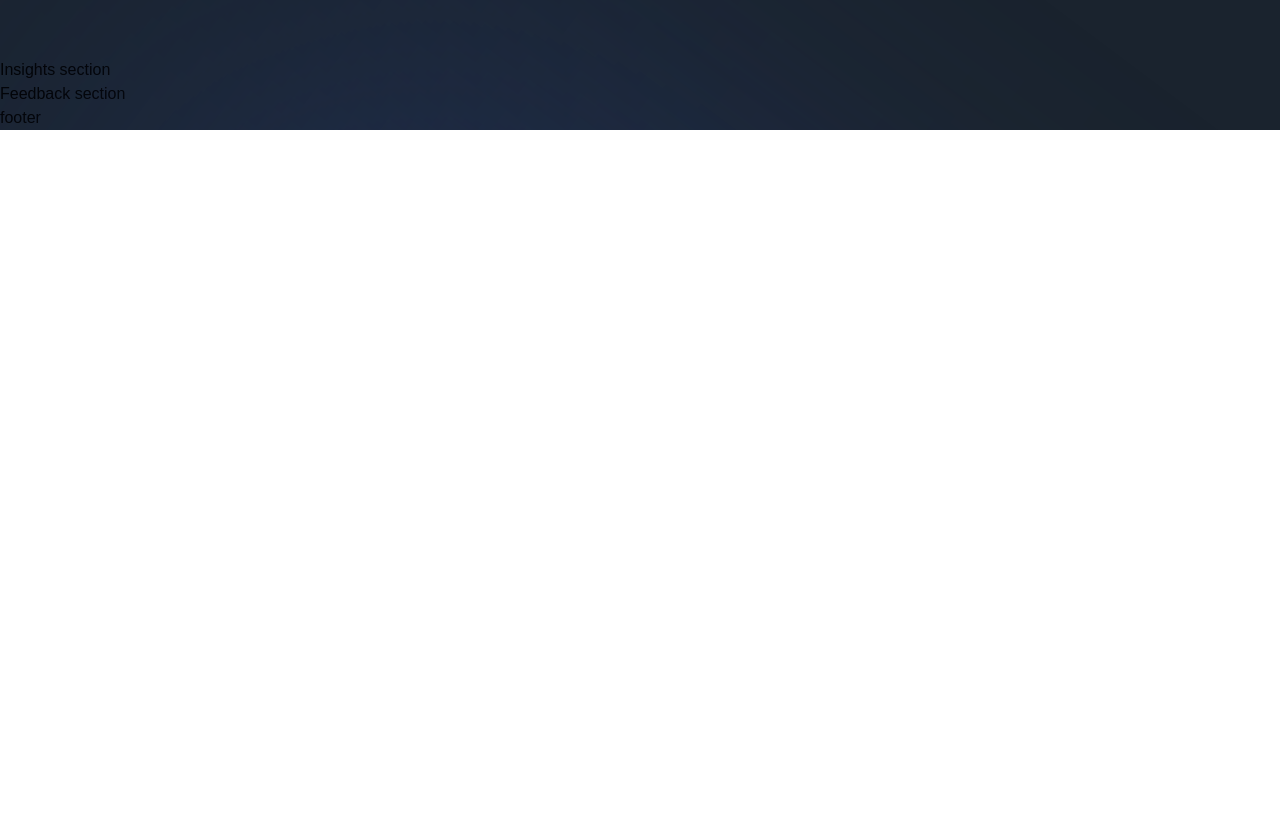
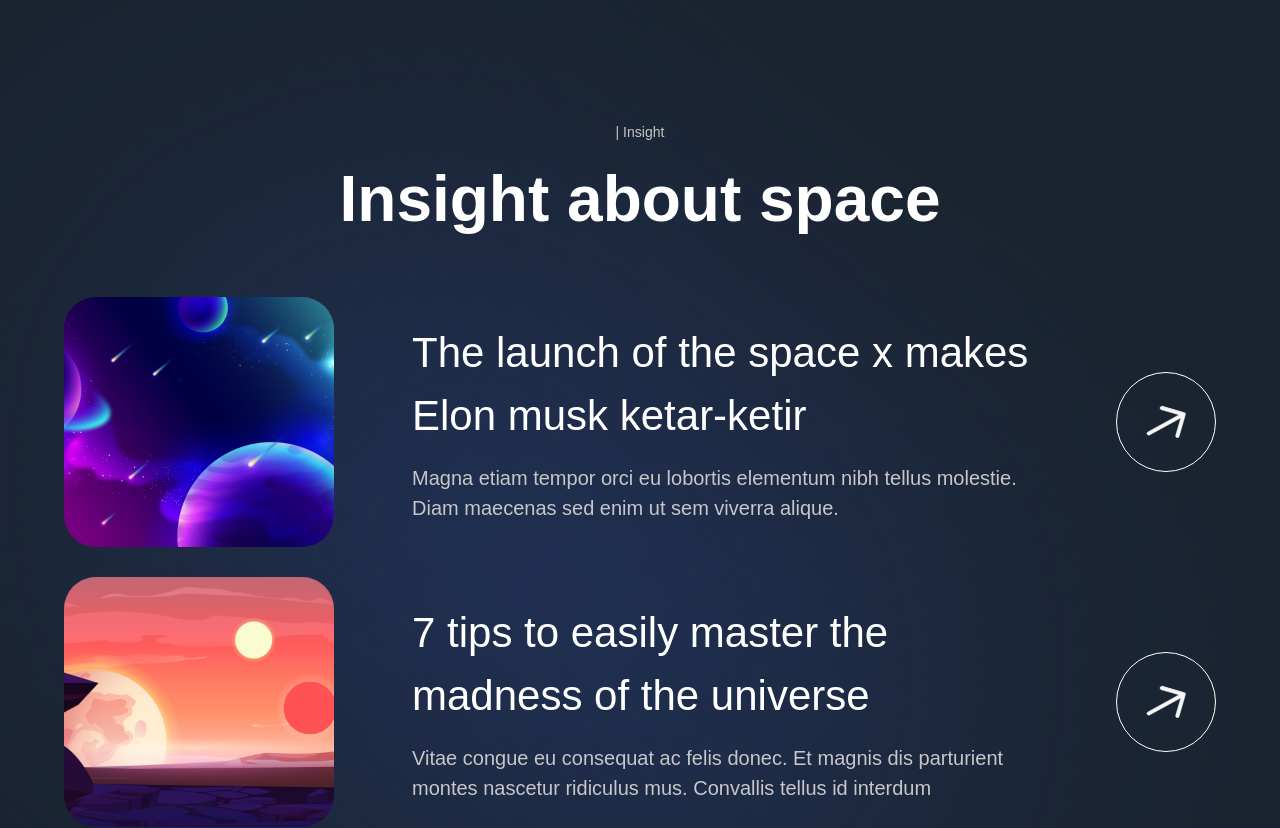
Before and after one commit to CakraDarma/Space-Blog, a Next.js app: page / in a window 1280 px wide. Shown: the part 4900-5728 px from the top of the page. Before the commit the page ends 5030 px from the top, so only its background shows below. Built offline with nearby package versions, Linux system fonts and the light colour scheme; a web font is replaced by a local one.

Commit message:
add section insights

```diff
--- a/components/InsightCard.jsx
+++ b/components/InsightCard.jsx
@@ -1,9 +1,43 @@
 'use client';
 
-const InsightCard = () => (
-  <div>
-    Insight Card
-  </div>
+import { motion } from 'framer-motion';
+
+import { fadeIn } from '../utils/motion';
+import Image from 'next/image';
+
+const InsightCard = ({ imgUrl, title, subtitle, index }) => (
+	<motion.div
+		variants={fadeIn('up', 'spring', index * 0.5, 1)}
+		className='flex md:flex-row flex-col gap-4'
+	>
+		<Image
+			width={999}
+			height={999}
+			src={imgUrl}
+			alt='planet-01'
+			className='md:w-[270px] w-full h-[250px] rounded-[32px] object-cover'
+		/>
+		<div className='w-full flex justify-between items-center'>
+			<div className='flex-1 md:ml-[62px] flex flex-col max-w-[650px]'>
+				<h4 className='font-normal lg:text-[42px] text-[26px] text-white'>
+					{title}
+				</h4>
+				<p className='mt-[16px] font-normal lg:text-[20px] text-[14px] text-secondary-white'>
+					{subtitle}
+				</p>
+			</div>
+
+			<div className='lg:flex hidden items-center justify-center w-[100px] h-[100px] rounded-full bg-transparent border-[1px] border-white'>
+				<Image
+					width={999}
+					height={999}
+					src='/arrow.svg'
+					alt='arrow'
+					className='w-[40%] h-[40%] object-contain'
+				/>
+			</div>
+		</div>
+	</motion.div>
 );
 
 export default InsightCard;
--- a/constants/index.js
+++ b/constants/index.js
@@ -50,19 +50,19 @@
 export const insights = [
 	{
 		imgUrl: '/planet-06.png',
-    title: 'The launch of the Metaverse makes Elon musk ketar-ketir',
+		title: 'The launch of the space x makes Elon musk ketar-ketir',
 		subtitle:
 			'Magna etiam tempor orci eu lobortis elementum nibh tellus molestie. Diam maecenas sed enim ut sem viverra alique.',
 	},
 	{
 		imgUrl: '/planet-07.png',
-    title: '7 tips to easily master the madness of the Metaverse',
+		title: '7 tips to easily master the madness of the universe',
 		subtitle:
 			'Vitae congue eu consequat ac felis donec. Et magnis dis parturient montes nascetur ridiculus mus. Convallis tellus id interdum',
 	},
 	{
 		imgUrl: '/planet-08.png',
-    title: 'With one platform you can explore the whole world virtually',
+		title: 'With one platform you can explore the whole world',
 		subtitle:
 			'Quam quisque id diam vel quam elementum. Viverra nam libero justo laoreet sit amet cursus sit. Mauris in aliquam sem',
 	},
--- a/sections/Insights.jsx
+++ b/sections/Insights.jsx
@@ -1,9 +1,30 @@
 'use client';
 
+import { motion } from 'framer-motion';
+
+import styles from '../styles';
+import { insights } from '../constants';
+import { staggerContainer } from '../utils/motion';
+import { InsightCard, TitleText, TypingText } from '../components';
+
 const Insights = () => (
-  <section>
-    Insights section
-  </section>
+	<section className={`${styles.paddings} relative z-10`}>
+		<motion.div
+			variants={staggerContainer}
+			initial='hidden'
+			whileInView='show'
+			viewport={{ once: true, amount: 0.25 }}
+			className={`${styles.innerWidth} mx-auto flex flex-col`}
+		>
+			<TypingText title='| Insight' textStyles='text-center' />
+			<TitleText title={<>Insight about space</>} textStyles='text-center' />
+			<div className='mt-[50px] flex flex-col gap-[30px]'>
+				{insights.map((item, index) => (
+					<InsightCard key={`insight-${index}`} {...item} index={index + 1} />
+				))}
+			</div>
+		</motion.div>
+	</section>
 );
 
 export default Insights;
```
Lines whose indentation alone changed are shown as unchanged.
